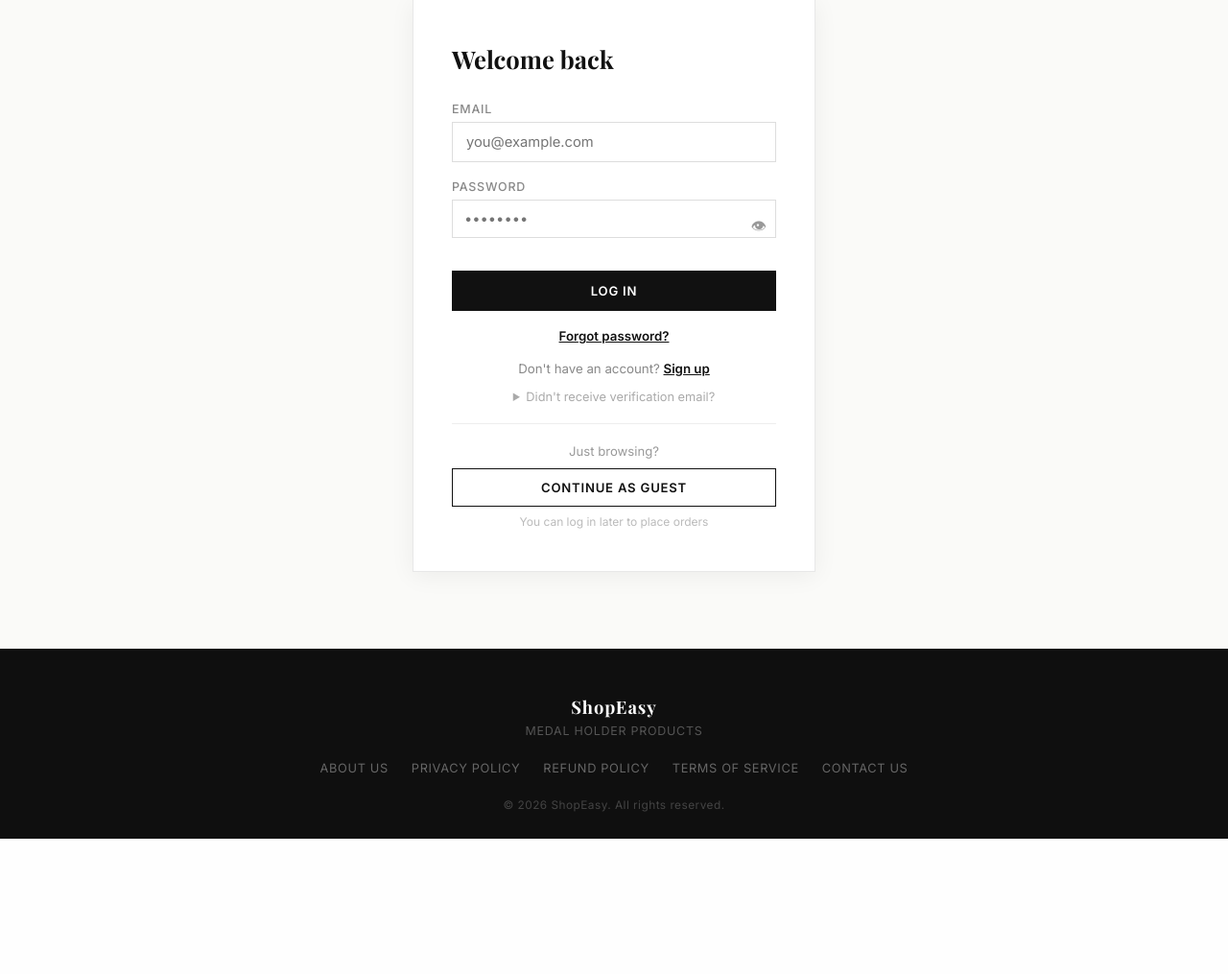
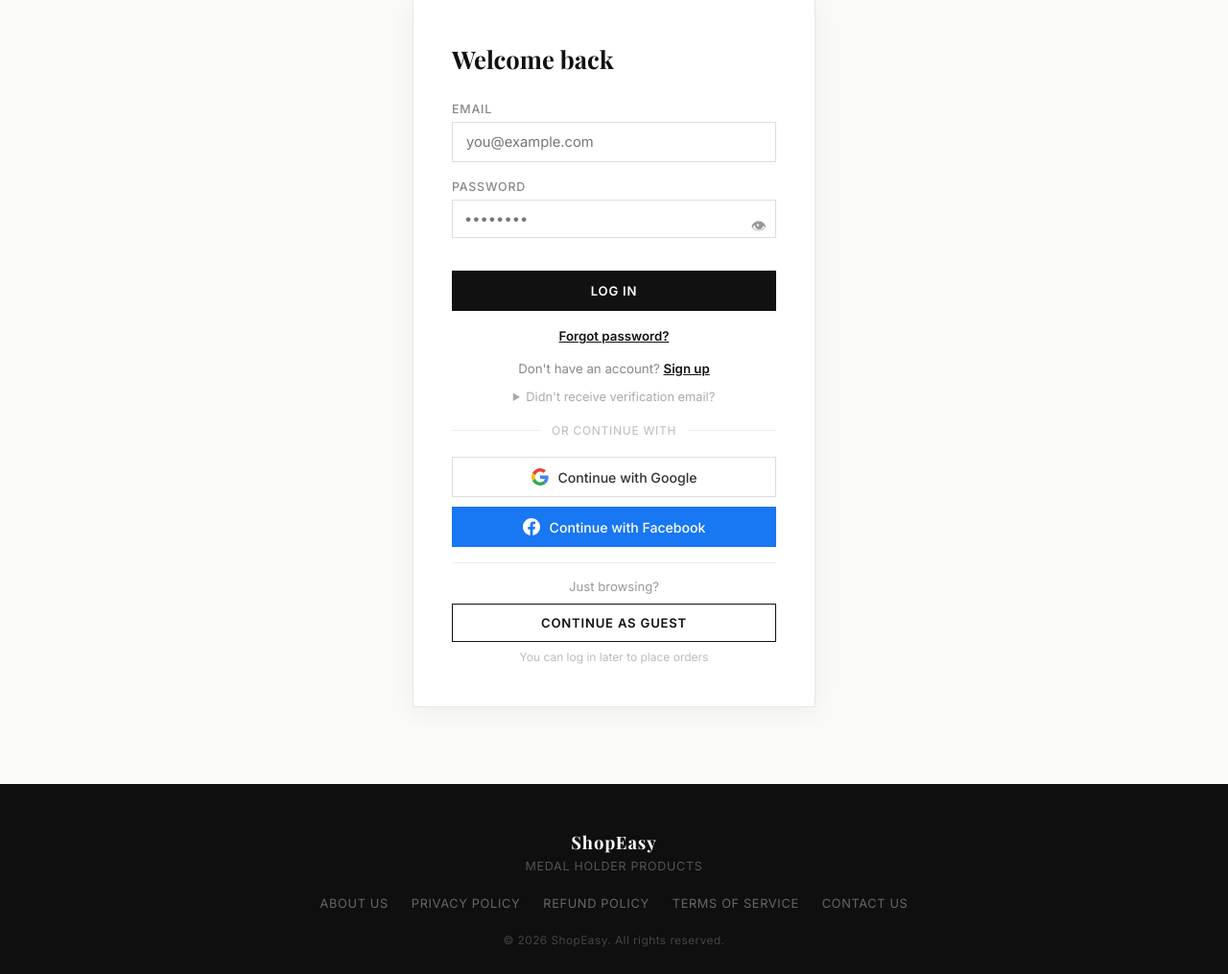
Before and after one commit to yashwanthcn18/Shopeasy, a Flask app: page /login in a window 1280 px wide. Shown: the part 146-1161 px from the top of the page at 96% size. Before the commit the page ends 1020 px from the top, so only its background shows below. Run offline with Flask 3, Linux system fonts and the light colour scheme.

Commit message:
Add Google and Facebook social login with OAuth

```diff
--- a/app.py
+++ b/app.py
@@ -5,6 +5,7 @@ from werkzeug.security import generate_password_hash, check_password_hash
 from werkzeug.utils import secure_filename
 from models import db, User, Product, CartItem, Order, OrderItem, NewsletterSubscriber
 import os, re, random, time, requests, secrets
+from authlib.integrations.flask_client import OAuth
 
 app = Flask(__name__)
 app.secret_key = os.environ.get('SECRET_KEY', 'change-this-secret-key')  # reads from environment on Render
@@ -15,6 +16,27 @@ app.config['UPLOAD_FOLDER'] = os.path.join('static', 'images')   # where uploade
 ALLOWED_EXTENSIONS = {'jpg', 'jpeg', 'png', 'webp'}
 
 db.init_app(app)
+
+# ── OAuth (Google + Facebook social login) ────────────────────────────────────
+oauth = OAuth(app)
+
+google = oauth.register(
+    name='google',
+    client_id=os.environ.get('GOOGLE_CLIENT_ID'),
+    client_secret=os.environ.get('GOOGLE_CLIENT_SECRET'),
+    server_metadata_url='https://accounts.google.com/.well-known/openid-configuration',
+    client_kwargs={'scope': 'openid email profile'},
+)
+
+facebook = oauth.register(
+    name='facebook',
+    client_id=os.environ.get('FACEBOOK_APP_ID'),
+    client_secret=os.environ.get('FACEBOOK_APP_SECRET'),
+    access_token_url='https://graph.facebook.com/oauth/access_token',
+    authorize_url='https://www.facebook.com/dialog/oauth',
+    api_base_url='https://graph.facebook.com/',
+    client_kwargs={'scope': 'email public_profile'},
+)
 
 
 # ── Email helper — Mailjet HTTP API (works on Render free tier) ───────────────
@@ -231,6 +253,83 @@ def resend_verification():
     # Always show same message to avoid email enumeration
     flash('If that email exists and is unverified, a new link has been sent.')
     return redirect(url_for('login'))
+
+
+# ── Google OAuth ─────────────────────────────────────────────────────────────
+@app.route('/auth/google')
+def google_login():
+    redirect_uri = url_for('google_callback', _external=True)
+    return google.authorize_redirect(redirect_uri)
+
+@app.route('/auth/google/callback')
+def google_callback():
+    try:
+        token     = google.authorize_access_token()
+        user_info = token.get('userinfo')
+        email     = user_info['email']
+        name      = user_info.get('name', email.split('@')[0])
+    except Exception as e:
+        app.logger.error(f'Google OAuth error: {e}')
+        flash('Google login failed. Please try again.')
+        return redirect(url_for('login'))
+
+    # Find existing user or create one (already verified via Google)
+    user = User.query.filter_by(email=email).first()
+    if not user:
+        user = User(name=name, email=email,
+                    password=generate_password_hash(secrets.token_hex(16)),
+                    is_verified=True, verify_token=None)
+        db.session.add(user)
+        db.session.commit()
+    elif not user.is_verified:
+        # Mark existing unverified account as verified since Google confirmed the email
+        user.is_verified = True
+        db.session.commit()
+
+    session.permanent  = True
+    session['user_id'] = user.id
+    merge_guest_cart(user.id)
+    return redirect(url_for('home'))
+
+
+# ── Facebook OAuth ────────────────────────────────────────────────────────────
+@app.route('/auth/facebook')
+def facebook_login():
+    redirect_uri = url_for('facebook_callback', _external=True)
+    return facebook.authorize_redirect(redirect_uri)
+
+@app.route('/auth/facebook/callback')
+def facebook_callback():
+    try:
+        facebook.authorize_access_token()
+        resp      = facebook.get('me?fields=id,name,email')
+        user_info = resp.json()
+        email     = user_info.get('email')
+        name      = user_info.get('name', 'User')
+    except Exception as e:
+        app.logger.error(f'Facebook OAuth error: {e}')
+        flash('Facebook login failed. Please try again.')
+        return redirect(url_for('login'))
+
+    if not email:
+        flash('Facebook did not share your email. Please use email/password login.')
+        return redirect(url_for('login'))
+
+    user = User.query.filter_by(email=email).first()
+    if not user:
+        user = User(name=name, email=email,
+                    password=generate_password_hash(secrets.token_hex(16)),
+                    is_verified=True, verify_token=None)
+        db.session.add(user)
+        db.session.commit()
+    elif not user.is_verified:
+        user.is_verified = True
+        db.session.commit()
+
+    session.permanent  = True
+    session['user_id'] = user.id
+    merge_guest_cart(user.id)
+    return redirect(url_for('home'))
 
 
 @app.route('/verify-email/<token>')
--- a/requirements.txt
+++ b/requirements.txt
@@ -3,3 +3,4 @@ flask-sqlalchemy
 werkzeug
 psycopg2-binary
 requests
+authlib
--- a/static/style.css
+++ b/static/style.css
@@ -212,6 +212,37 @@ nav {
 .search-overlay-form button:hover { color: #fff; }
 
 .search-close-btn { color: #666; font-size: 1rem; }
+
+/* ── Social login buttons ───────────────────────────────────────────────────── */
+.social-btn {
+  display: flex;
+  align-items: center;
+  justify-content: center;
+  width: 100%;
+  padding: 11px 16px;
+  margin-bottom: 10px;
+  font-size: 0.88rem;
+  font-weight: 500;
+  border: 1px solid #ddd;
+  cursor: pointer;
+  text-align: center;
+  transition: background 0.15s, border-color 0.15s;
+  font-family: 'Inter', sans-serif;
+}
+
+.google-btn {
+  background: #fff;
+  color: #333;
+  border-color: #ddd;
+}
+.google-btn:hover { background: #f5f5f5; border-color: #ccc; }
+
+.facebook-btn {
+  background: #1877F2;
+  color: #fff;
+  border-color: #1877F2;
+}
+.facebook-btn:hover { background: #166fe5; }
 
 /* ── Page wrapper ──────────────────────────────────────────────────────────── */
 .container {
--- a/templates/login.html
+++ b/templates/login.html
@@ -37,7 +37,34 @@
     </form>
   </details>
 
-  <div style="margin-top:20px; border-top:1px solid #eee; padding-top:20px; text-align:center;">
+  <!-- Social login divider -->
+  <div style="display:flex;align-items:center;gap:12px;margin:20px 0;">
+    <div style="flex:1;height:1px;background:#eee;"></div>
+    <span style="font-size:0.75rem;color:#bbb;letter-spacing:0.06em;text-transform:uppercase;">or continue with</span>
+    <div style="flex:1;height:1px;background:#eee;"></div>
+  </div>
+
+  <!-- Google login -->
+  <a href="{{ url_for('google_login') }}" class="social-btn google-btn">
+    <svg width="18" height="18" viewBox="0 0 48 48" style="margin-right:10px;flex-shrink:0;">
+      <path fill="#EA4335" d="M24 9.5c3.54 0 6.71 1.22 9.21 3.6l6.85-6.85C35.9 2.38 30.47 0 24 0 14.62 0 6.51 5.38 2.56 13.22l7.98 6.19C12.43 13.72 17.74 9.5 24 9.5z"/>
+      <path fill="#4285F4" d="M46.98 24.55c0-1.57-.15-3.09-.38-4.55H24v9.02h12.94c-.58 2.96-2.26 5.48-4.78 7.18l7.73 6c4.51-4.18 7.09-10.36 7.09-17.65z"/>
+      <path fill="#FBBC05" d="M10.53 28.59c-.48-1.45-.76-2.99-.76-4.59s.27-3.14.76-4.59l-7.98-6.19C.92 16.46 0 20.12 0 24c0 3.88.92 7.54 2.56 10.78l7.97-6.19z"/>
+      <path fill="#34A853" d="M24 48c6.48 0 11.93-2.13 15.89-5.81l-7.73-6c-2.15 1.45-4.92 2.3-8.16 2.3-6.26 0-11.57-4.22-13.47-9.91l-7.98 6.19C6.51 42.62 14.62 48 24 48z"/>
+    </svg>
+    Continue with Google
+  </a>
+
+  <!-- Facebook login -->
+  <a href="{{ url_for('facebook_login') }}" class="social-btn facebook-btn">
+    <svg width="18" height="18" viewBox="0 0 24 24" fill="#fff" style="margin-right:10px;flex-shrink:0;">
+      <path d="M24 12.073c0-6.627-5.373-12-12-12s-12 5.373-12 12c0 5.99 4.388 10.954 10.125 11.854v-8.385H7.078v-3.47h3.047V9.43c0-3.007 1.792-4.669 4.533-4.669 1.312 0 2.686.235 2.686.235v2.953H15.83c-1.491 0-1.956.925-1.956 1.874v2.25h3.328l-.532 3.47h-2.796v8.385C19.612 23.027 24 18.062 24 12.073z"/>
+    </svg>
+    Continue with Facebook
+  </a>
+
+  <!-- Guest option -->
+  <div style="margin-top:16px; border-top:1px solid #eee; padding-top:16px; text-align:center;">
     <p style="font-size:0.82rem; color:#999; margin-bottom:10px;">Just browsing?</p>
     <a href="{{ url_for('guest_login') }}" class="btn btn-outline" style="width:100%; display:block; text-align:center;">
       Continue as Guest
```
